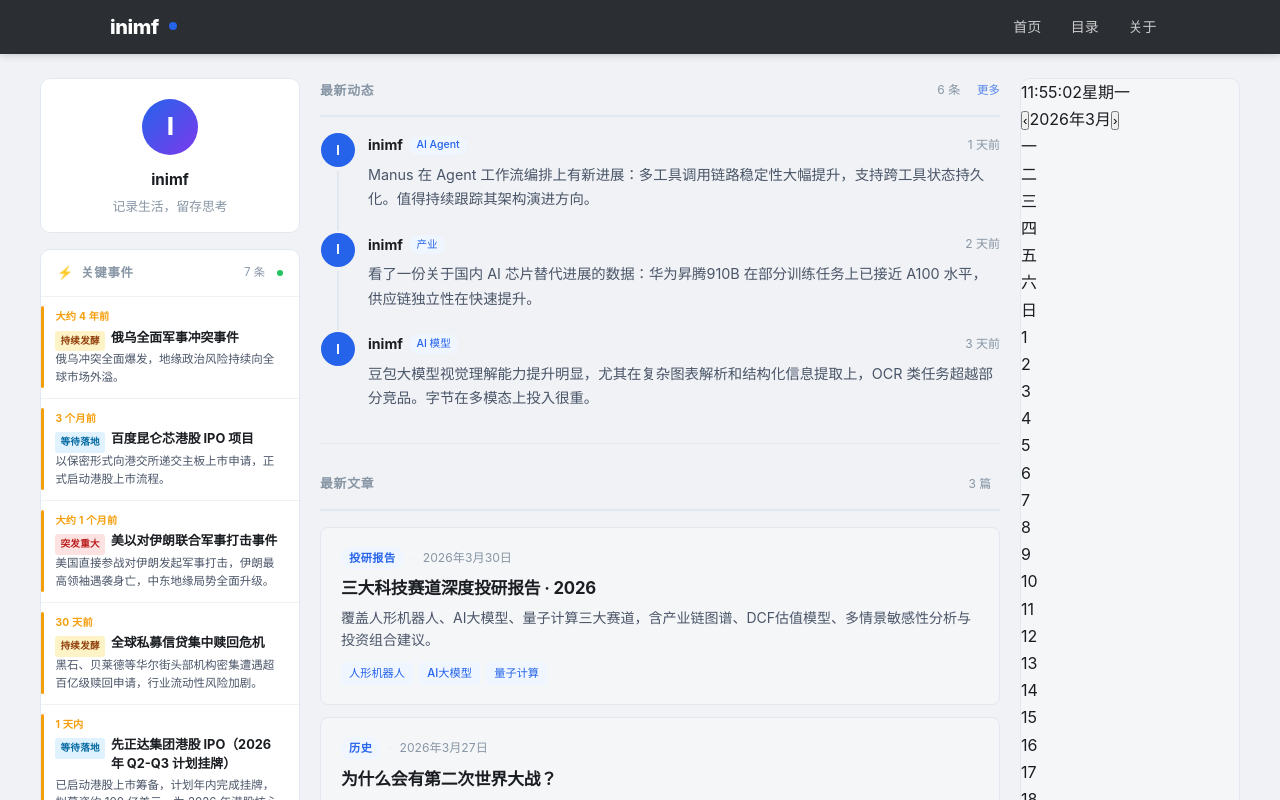
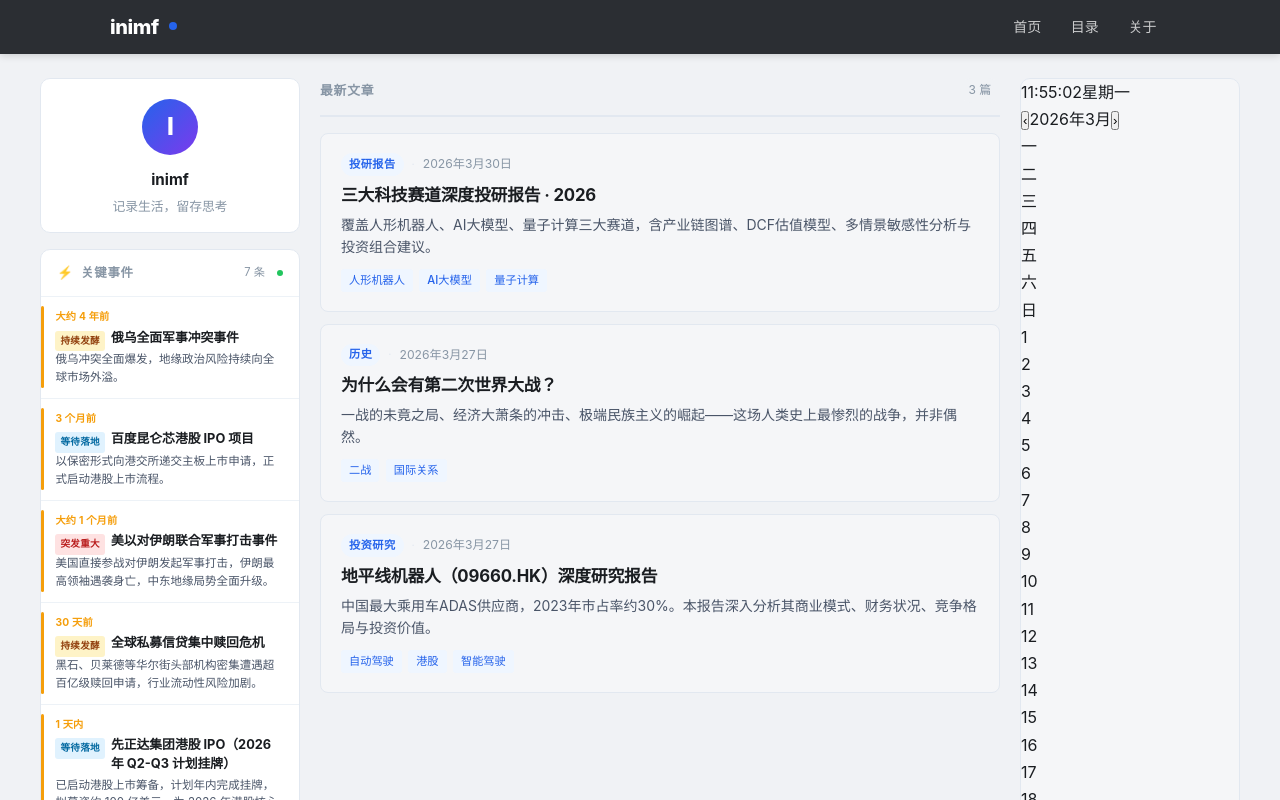
Before and after one commit to web1286/inimf-blog, a Next.js app: page / in a window 1280 px wide. Shown: the top 800 px of the page. Built offline with nearby package versions, Linux system fonts and the light colour scheme.

Commit message:
feat: calendar widget, updates to right rail, thoughts+updates merge

```diff
--- a/pages/index.tsx
+++ b/pages/index.tsx
@@ -2,9 +2,8 @@ import { GetStaticProps } from 'next'
 import Link from 'next/link'
 import Layout from '../components/Layout'
 import { getSortedPostsData } from '../lib/posts'
-import { format, formatDistanceToNow } from 'date-fns'
+import { format } from 'date-fns'
 import { zhCN } from 'date-fns/locale'
-import { UPDATES } from '../data/updates'
 const config = require('../blog.config')
 
 interface Post {
@@ -22,58 +21,12 @@ interface HomeProps {
 }
 
 export default function Home({ posts }: HomeProps) {
-  const displayUpdates = UPDATES.slice(0, 3)
   const displayPosts = posts.slice(0, 3)
 
   return (
     <Layout posts={posts}>
 
-      {/* ========== 板块一：最新动态（微博/X 时间线风格）========== */}
-      <div className="feed-section">
-        <div className="feed-header">
-          <span className="feed-title">最新动态</span>
-          <span className="feed-count-with-more">
-            <span className="feed-count-num">{UPDATES.length} 条</span>
-            {UPDATES.length > 3 && (
-              <Link href="/updates" className="feed-inline-more">更多</Link>
-            )}
-          </span>
-        </div>
-
-        {/* 微博/X 时间线 */}
-        <div className="timeline-feed">
-          {displayUpdates.map((item, i) => {
-            const d = new Date(item.date)
-            const relativeTime = formatDistanceToNow(d, { locale: zhCN, addSuffix: true })
-            const exactDate = format(d, 'yyyy年M月d日 HH:mm', { locale: zhCN })
-            return (
-              <div key={i} className={`tl-feed-item${i === displayUpdates.length - 1 ? ' tl-feed-last' : ''}`}>
-                {/* 左侧：头像 + 竖线 */}
-                <div className="tl-feed-left">
-                  <div className="tl-feed-avatar">{(config.author || 'I').charAt(0).toUpperCase()}</div>
-                  {i < displayUpdates.length - 1 && <div className="tl-feed-line" />}
-                </div>
-                {/* 右侧：内容 */}
-                <div className="tl-feed-right">
-                  <div className="tl-feed-header">
-                    <span className="tl-feed-author">{config.author}</span>
-                    {item.tags && item.tags[0] && (
-                      <span className="tl-feed-tag">{item.tags[0]}</span>
-                    )}
-                    <time className="tl-feed-time" title={exactDate}>{relativeTime}</time>
-                  </div>
-                  <p className="tl-feed-text">{item.text}</p>
-                </div>
-              </div>
-            )
-          })}
-        </div>
-      </div>
-
-      {/* ========== 分隔线 ========== */}
-      <div className="feed-divider" />
-
-      {/* ========== 板块二：最新文章（主线）========== */}
+      {/* ========== 最新文章（主线）========== */}
       <div className="feed-section">
         <div className="feed-header">
           <span className="feed-title">最新文章</span>
```
